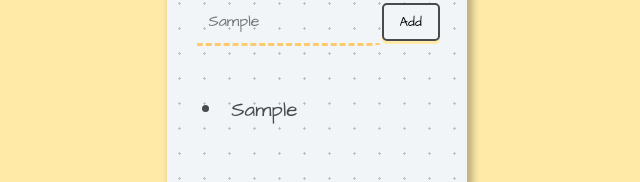
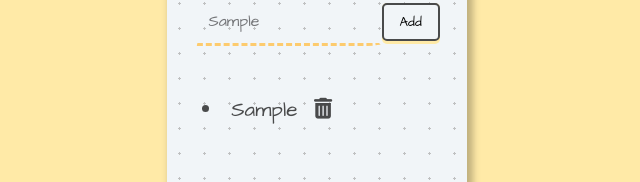
Before and after one commit to TanishqSingla/ToDoList, a React (Create React App) app: page / in a window 1280 px wide. Both pictures are taken after typing "Sample" into the empty fields and a click on the button "Add". Shown: the part 147-329 px from the top of the page, without its empty margins (323-963 px from the left). Built offline with nearby package versions, Linux system fonts and the light colour scheme.

Commit message:
Added delete icon
started working on delete feature

```diff
--- a/public/index.html
+++ b/public/index.html
@@ -7,6 +7,10 @@
       rel="stylesheet"
     />
     <link rel="stylesheet" href="style/style.css" />
+    <script
+      src="https://kit.fontawesome.com/f276627d0a.js"
+      crossorigin="anonymous"
+    ></script>
   </head>
 
   <body>
--- a/src/components/App.jsx
+++ b/src/components/App.jsx
@@ -13,6 +13,8 @@ function App() {
   const addItem = () => {
     setItems((prevItems) => [...prevItems, inputText]);
   };
+
+  const deleteItem = () => {};
 
   return (
     <div className="container">
--- /dev/null
+++ b/src/components/TodoItem.css
@@ -0,0 +1,4 @@
+.fa:hover {
+  color: red;
+  cursor: pointer;
+}
--- a/src/components/TodoItem.jsx
+++ b/src/components/TodoItem.jsx
@@ -1,4 +1,5 @@
 import React, { useState } from "react";
+import "./TodoItem.css";
 
 const TodoItem = (props) => {
   const [isDone, setIsDone] = useState(false);
@@ -10,7 +11,10 @@ const TodoItem = (props) => {
   return (
     <div onClick={handleClick}>
       <li style={{ textDecoration: isDone ? "line-through" : "none" }}>
-        {props.item}
+        {props.item} &nbsp;
+        <span onClick={props.deleteItem}>
+          <i className="fa fa-trash"></i>
+        </span>
       </li>
     </div>
   );
```
